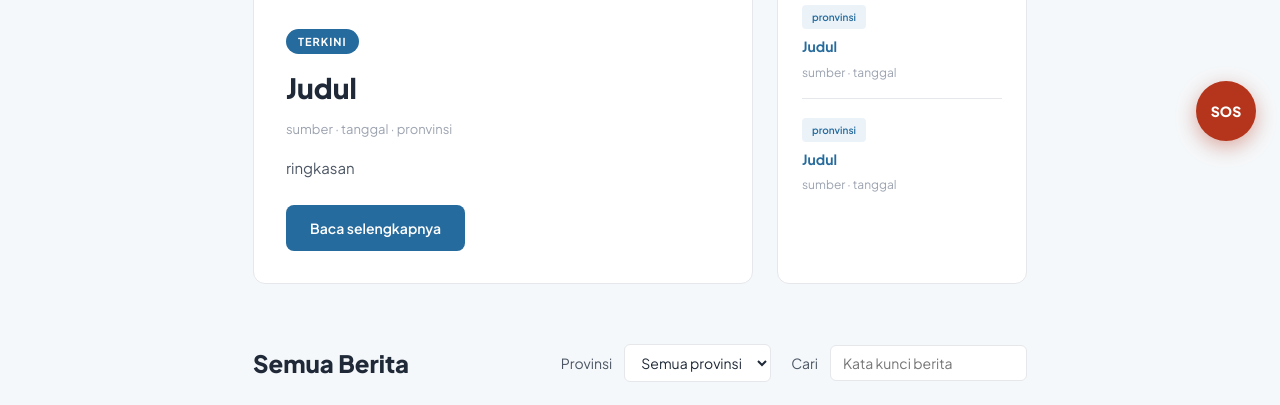
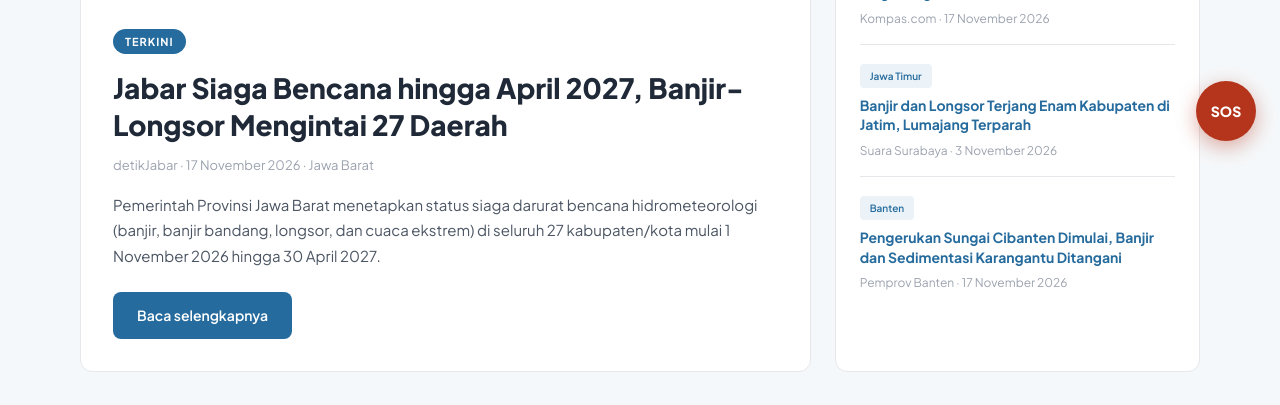
Before and after one commit to DeadFeXz/PROJECT-SIMB, a PHP site: page /berita.php in a window 1280 px wide. Shown: the part 635-1040 px from the top of the page. Run offline with PHP 8.4, Linux system fonts and the light colour scheme.

Commit message:
feat: adding flood news

```diff
--- a/berita.php
+++ b/berita.php
@@ -8,114 +8,114 @@ $judul_halaman = "Berita Banjir Terkini";
 $berita_data = [
   // Berita Utama (Otomatis masuk ke kotak besar paling atas)
   [
-    'judul' => 'Judul',
-    'tanggal' => 'tanggal',
-    'sumber' => 'sumber',
-    'provinsi' => 'pronvinsi',
-    'gambar' => 'assets/img/',
-    'ringkasan' => 'ringkasan',
-    'url' => 'detail.php'
+    'judul'     => 'Jabar Siaga Bencana hingga April 2027, Banjir-Longsor Mengintai 27 Daerah',
+    'tanggal'   => '17 November 2026',
+    'sumber'    => 'detikJabar',
+    'provinsi'  => 'Jawa Barat',
+    'gambar'    => 'assets/img/siaga-banjir-jabar.jpg',
+    'ringkasan' => 'Pemerintah Provinsi Jawa Barat menetapkan status siaga darurat bencana hidrometeorologi (banjir, banjir bandang, longsor, dan cuaca ekstrem) di seluruh 27 kabupaten/kota mulai 1 November 2026 hingga 30 April 2027.',
+    'url'       => 'https://www.detik.com/jabar/berita/d-8756420/jabar-siaga-bencana-hingga-april-2027-banjir-longsor-mengintai-27-daerah'
   ],
+
   // Berita Sidebar (4 berita teratas di sebelah kanan)
   [
-    'judul' => 'Judul',
-    'tanggal' => 'tanggal',
-    'sumber' => 'sumber',
-    'provinsi' => 'pronvinsi',
-    'gambar' => 'assets/img/',
-    'ringkasan' => 'ringkasan',
-    'url' => 'detail.php'
+    'judul'     => 'Banjir Rob Mengintai Pesisir Jakarta hingga 15 November',
+    'tanggal'   => '13 November 2026',
+    'sumber'    => 'detikNews',
+    'provinsi'  => 'DKI Jakarta',
+    'gambar'    => 'assets/img/banjir-rob-jakarta.jpg',
+    'ringkasan' => 'BPBD DKI Jakarta mengeluarkan peringatan dini potensi banjir rob di 11 kelurahan wilayah Jakarta Utara dan seluruh Kepulauan Seribu akibat fenomena pasang maksimum air laut.',
+    'url'       => 'https://news.detik.com/foto-news/d-8750685/banjir-rob-mengintai-pesisir-jakarta-hingga-15-november'
   ],
   [
-    'judul' => 'Judul',
-    'tanggal' => 'tanggal',
-    'sumber' => 'sumber',
-    'provinsi' => 'pronvinsi',
-    'gambar' => 'assets/img/',
-    'ringkasan' => 'ringkasan',
-    'url' => 'detail.php'
+    'judul'     => 'Hujan Deras Sebabkan Sungai Karanganyar Meluap, Jalan Nasional Gombong-Kebumen Tergenang',
+    'tanggal'   => '17 November 2026',
+    'sumber'    => 'Kompas.com',
+    'provinsi'  => 'Jawa Tengah',
+    'gambar'    => 'assets/img/banjir-kebumen-jateng.jpg',
+    'ringkasan' => 'Hujan deras yang mengguyur Kabupaten Kebumen, Jawa Tengah, menyebabkan Sungai Karanganyar meluap dan menggenangi jalan nasional penghubung Gombong-Kebumen.',
+    'url'       => 'https://regional.kompas.com/read/2026/11/17/070021278/hujan-deras-sebabkan-sungai-karanganyar-meluap-jalan-nasional-gombong'
   ],
   [
-    'judul' => 'Judul',
-    'tanggal' => 'tanggal',
-    'sumber' => 'sumber',
-    'provinsi' => 'pronvinsi',
-    'gambar' => 'assets/img/',
-    'ringkasan' => 'ringkasan',
-    'url' => 'detail.php'
+    'judul'     => 'Banjir dan Longsor Terjang Enam Kabupaten di Jatim, Lumajang Terparah',
+    'tanggal'   => '3 November 2026',
+    'sumber'    => 'Suara Surabaya',
+    'provinsi'  => 'Jawa Timur',
+    'gambar'    => 'assets/img/banjir-enam-kabupaten-jatim.jpg',
+    'ringkasan' => 'BPBD Jawa Timur mencatat enam kabupaten dilanda bencana hidrometeorologi berupa banjir hingga tanah longsor akibat hujan berintensitas tinggi, dengan dampak terparah terjadi di Kabupaten Lumajang.',
+    'url'       => 'https://www.suarasurabaya.net/kelanakota/2026/banjir-dan-longsor-terjang-enam-kabupaten-di-jatim-lumajang-terparah/'
   ],
   [
-    'judul' => 'Judul',
-    'tanggal' => 'tanggal',
-    'sumber' => 'sumber',
-    'provinsi' => 'pronvinsi',
-    'gambar' => 'assets/img/',
-    'ringkasan' => 'ringkasan',
-    'url' => 'detail.php'
+    'judul'     => 'Pengerukan Sungai Cibanten Dimulai, Banjir dan Sedimentasi Karangantu Ditangani',
+    'tanggal'   => '17 November 2026',
+    'sumber'    => 'Pemprov Banten',
+    'provinsi'  => 'Banten',
+    'gambar'    => 'assets/img/pengerukan-sungai-cibanten.png',
+    'ringkasan' => 'Pengerukan Sungai Cibanten sepanjang 1,5 kilometer mulai dilakukan sebagai tindak lanjut penanganan banjir dan pendangkalan alur pelayaran di kawasan Karangantu, Banten.',
+    'url'       => 'https://bantenprov.go.id/index.php/video/pengerukan-sungai-cibanten-dimulai-banjir-dan-sedimentasi-karangantu-ditangani'
   ],
-
 
   // Berita Grid (6 berita di bagian bawah "Semua Berita")
   [
-    'judul' => 'Judul',
-    'tanggal' => 'tanggal',
-    'sumber' => 'sumber',
-    'provinsi' => 'pronvinsi',
-    'gambar' => 'assets/img/',
-    'ringkasan' => 'ringkasan',
-    'url' => 'detail.php'
+    'judul'     => 'BPBD Bantul Waspadai Banjir dan Longsor di 4 Kawasan, Musim Hujan Diprediksi Mulai Awal Desember 2026',
+    'tanggal'   => '17 November 2026',
+    'sumber'    => 'Jogja Monitor',
+    'provinsi'  => 'DI Yogyakarta',
+    'gambar'    => 'assets/img/waspada-banjir-bantul.jpg',
+    'ringkasan' => 'BPBD Kabupaten Bantul meningkatkan kewaspadaan terhadap potensi banjir dan tanah longsor di empat kawasan rawan menjelang awal musim hujan di wilayah Daerah Istimewa Yogyakarta.',
+    'url'       => 'https://jogjamonitor.com/detail/46650/bpbd-bantul-waspadai-banjir-dan-longsor-di-4-kawasan-musim-hujan-diprediksi-mulai-awal-desember-2026'
   ],
   [
-    'judul' => 'Judul',
-    'tanggal' => 'tanggal',
-    'sumber' => 'sumber',
-    'provinsi' => 'pronvinsi',
-    'gambar' => 'assets/img/',
-    'ringkasan' => 'ringkasan',
-    'url' => 'detail.php'
+    'judul'     => 'Banjir dan Longsor Terjang Banyumas, 13 Orang Terjebak dan 1 Warga Meninggal Dunia',
+    'tanggal'   => '15 November 2026',
+    'sumber'    => 'Kompas.com',
+    'provinsi'  => 'Jawa Tengah',
+    'gambar'    => 'assets/img/banjir-longsor-banyumas.jpg',
+    'ringkasan' => 'Bencana banjir dan delapan titik tanah longsor melanda sejumlah kecamatan di Kabupaten Banyumas, Jawa Tengah, akibat hujan deras yang mengguyur wilayah tersebut.',
+    'url'       => 'https://regional.kompas.com/read/2026/11/15/194639378/banjir-dan-longsor-terjang-banyumas-13-orang-terjebak-dan-1-warga-meninggal'
   ],
   [
-    'judul' => 'Judul',
-    'tanggal' => 'tanggal',
-    'sumber' => 'sumber',
-    'provinsi' => 'pronvinsi',
-    'gambar' => 'assets/img/',
-    'ringkasan' => 'ringkasan',
-    'url' => 'detail.php'
+    'judul'     => 'Hujan Angin, 6 Titik di Kota Sukabumi Dilanda Banjir Limpasan hingga Pohon Tumbang',
+    'tanggal'   => '10 November 2026',
+    'sumber'    => 'Sukabumi Update',
+    'provinsi'  => 'Jawa Barat',
+    'gambar'    => 'assets/img/banjir-limpasan-sukabumi.jpg',
+    'ringkasan' => 'Hujan deras disertai angin kencang memicu banjir limpasan di enam titik wilayah Kota Sukabumi sekaligus menyebabkan sejumlah pohon tumbang.',
+    'url'       => 'https://www.sukabumiupdate.com/sukabumi/183366/hujan-angin-6-titik-di-kota-sukabumi-dilanda-banjir-limpasan-hingga-pohon-tumbang'
   ],
   [
-    'judul' => 'Judul',
-    'tanggal' => 'tanggal',
-    'sumber' => 'sumber',
-    'provinsi' => 'pronvinsi',
-    'gambar' => 'assets/img/',
-    'ringkasan' => 'ringkasan',
-    'url' => 'detail.php'
+    'judul'     => 'Gubernur DKI Instruksikan Percepatan Penanganan Banjir dan Pembenahan Fasilitas Publik di Duren Sawit',
+    'tanggal'   => '16 November 2026',
+    'sumber'    => 'Pemkot Jakarta Timur',
+    'provinsi'  => 'DKI Jakarta',
+    'gambar'    => 'assets/img/penanganan-banjir-duren-sawit.jpg',
+    'ringkasan' => 'Gubernur DKI Jakarta menginstruksikan percepatan penanganan banjir serta pembenahan infrastruktur dan fasilitas publik di kawasan Duren Sawit, Jakarta Timur.',
+    'url'       => 'https://timur.jakarta.go.id/berita/18638/gubernur-dki-instruksikan-percepatan-penanganan-banjir-dan-pembenahan-fasilitas-publik-di-duren-sawit'
   ],
   [
-    'judul' => 'Judul',
-    'tanggal' => 'tanggal',
-    'sumber' => 'sumber',
-    'provinsi' => 'pronvinsi',
-    'gambar' => 'assets/img/',
-    'ringkasan' => 'ringkasan',
-    'url' => 'detail.php'
+    'judul'     => 'BMKG Keluarkan Peringatan Dini Hujan Lebat di Banten hingga 16 November, Ini Daftar Wilayahnya',
+    'tanggal'   => '14 November 2026',
+    'sumber'    => 'Kompas.com',
+    'provinsi'  => 'Banten',
+    'gambar'    => 'assets/img/peringatan-banjir-banten.jpg',
+    'ringkasan' => 'BMKG mengeluarkan peringatan dini cuaca ekstrem berstatus waspada hujan lebat di Kabupaten Lebak, Pandeglang, Serang, dan Tangerang guna mengantisipasi potensi banjir dan banjir bandang.',
+    'url'       => 'https://regional.kompas.com/read/2026/11/14/214138978/bmkg-keluarkan-peringatan-dini-hujan-lebat-di-banten-hingga-16-november-ini'
   ],
   [
-   'judul' => 'Judul',
-    'tanggal' => 'tanggal',
-    'sumber' => 'sumber',
-    'provinsi' => 'pronvinsi',
-    'gambar' => 'assets/img/',
-    'ringkasan' => 'ringkasan',
-    'url' => 'detail.php'
+    'judul'     => 'Banjir Lahar Gunung Semeru, 3 Kecamatan di Lumajang Terdampak',
+    'tanggal'   => '2 November 2026',
+    'sumber'    => 'detikNews',
+    'provinsi'  => 'Jawa Timur',
+    'gambar'    => 'assets/img/banjir-lahar-lumajang.jpg',
+    'ringkasan' => 'Banjir lahar Gunung Semeru menerjang tiga kecamatan di Kabupaten Lumajang setelah hujan deras mengguyur kawasan hulu dan memicu luapan aliran sungai.',
+    'url'       => 'https://news.detik.com/berita/d-8734312/banjir-lahar-gunung-semeru-3-kecamatan-di-lumajang-terdampak'
   ],
 ];
 
 // Memisahkan Data
 $berita_utama = $berita_data[0]; // Berita paling atas
 $berita_sidebar = array_slice($berita_data, 1, 4); // 4 berita untuk sidebar
-$berita_grid = array_slice($berita_data, 5); // Sisanya masuk ke grid bawah
+$berita_grid = $berita_data; // Sisanya masuk ke grid bawah
 ?>
 <!DOCTYPE html>
 <html lang="id">
@@ -368,7 +368,7 @@ $berita_grid = array_slice($berita_data, 5); // Sisanya masuk ke grid bawah
     </div>
 
     <!-- Semua Berita -->
-    <div class="section-header-news">
+    <!-- <div class="section-header-news">
       <h2>Semua Berita</h2>
       <div class="filter-group">
         <label for="filter-provinsi">Provinsi</label>
@@ -379,41 +379,42 @@ $berita_grid = array_slice($berita_data, 5); // Sisanya masuk ke grid bawah
           <option>Jawa Barat</option>
           <option>Jawa Tengah</option>
           <option>Jawa Timur</option>
+          <option>DI Yogyakarta</option>
         </select>
         <label for="filter-cari" style="margin-left: 8px;">Cari</label>
         <input type="text" id="filter-cari" class="filter-input" placeholder="Kata kunci berita">
       </div>
-    </div>
+    </div> -->
 
     <!-- Grid Berita -->
     <div class="news-grid">
       <?php foreach($berita_grid as $grid): ?>
-      <article class="news-card">
+      <a href="<?= htmlspecialchars($grid['url']) ?>" target="_blank" rel="noopener noreferrer" class="news-card">
         <div class="news-card-image">
           <?php if($grid['gambar']): ?>
-            <img src="<?= $grid['gambar'] ?>" alt="<?= $grid['judul'] ?>">
+            <img src="<?= htmlspecialchars($grid['gambar']) ?>" alt="<?= htmlspecialchars($grid['judul']) ?>">
           <?php else: ?>
             [Foto berita]
           <?php endif; ?>
         </div>
         <div class="news-card-content">
-          <span class="badge-provinsi" style="align-self: flex-start;"><?= $grid['provinsi'] ?></span>
-          <h3 class="news-card-title"><?= $grid['judul'] ?></h3>
-          <div class="news-card-meta"><?= $grid['sumber'] ?> &middot; <?= $grid['tanggal'] ?></div>
-          <p class="news-card-excerpt"><?= $grid['ringkasan'] ?></p>
+          <span class="badge-provinsi" style="align-self: flex-start;"><?= htmlspecialchars($grid['provinsi']) ?></span>
+          <h3 class="news-card-title"><?= htmlspecialchars($grid['judul']) ?></h3>
+          <div class="news-card-meta"><?= htmlspecialchars($grid['sumber']) ?> &middot; <?= htmlspecialchars($grid['tanggal']) ?></div>
+          <p class="news-card-excerpt"><?= htmlspecialchars($grid['ringkasan']) ?></p>
         </div>
-      </article>
+      </a>
       <?php endforeach; ?>
     </div>
 
     <!-- Pagination -->
-    <div class="pagination">
+    <!-- <div class="pagination">
       <button class="page-btn disabled">Sebelumnya</button>
       <button class="page-btn active">1</button>
       <button class="page-btn">2</button>
       <button class="page-btn">3</button>
       <button class="page-btn">Berikutnya</button>
-    </div>
+    </div> -->
 
   </div>
 
```
